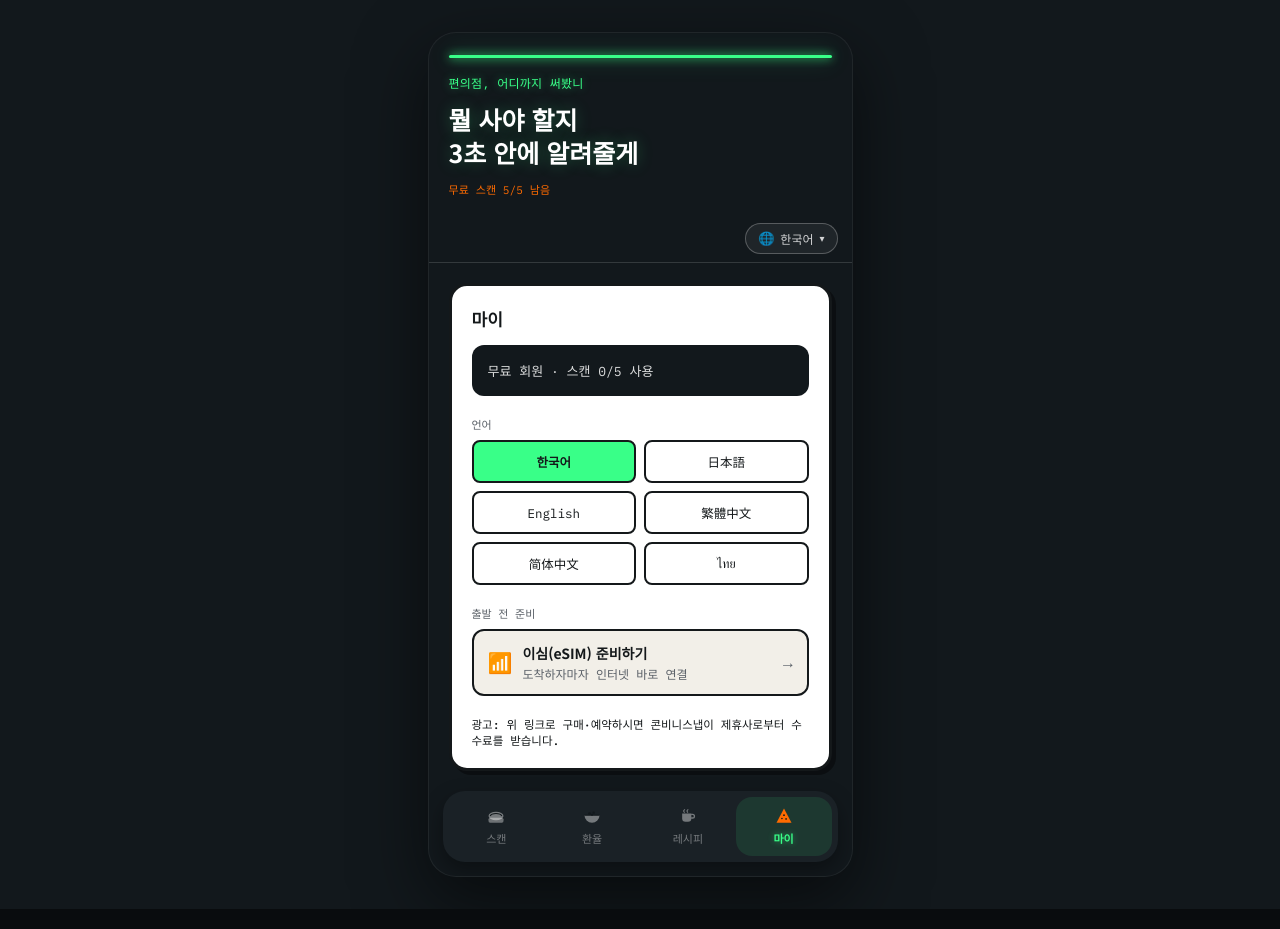
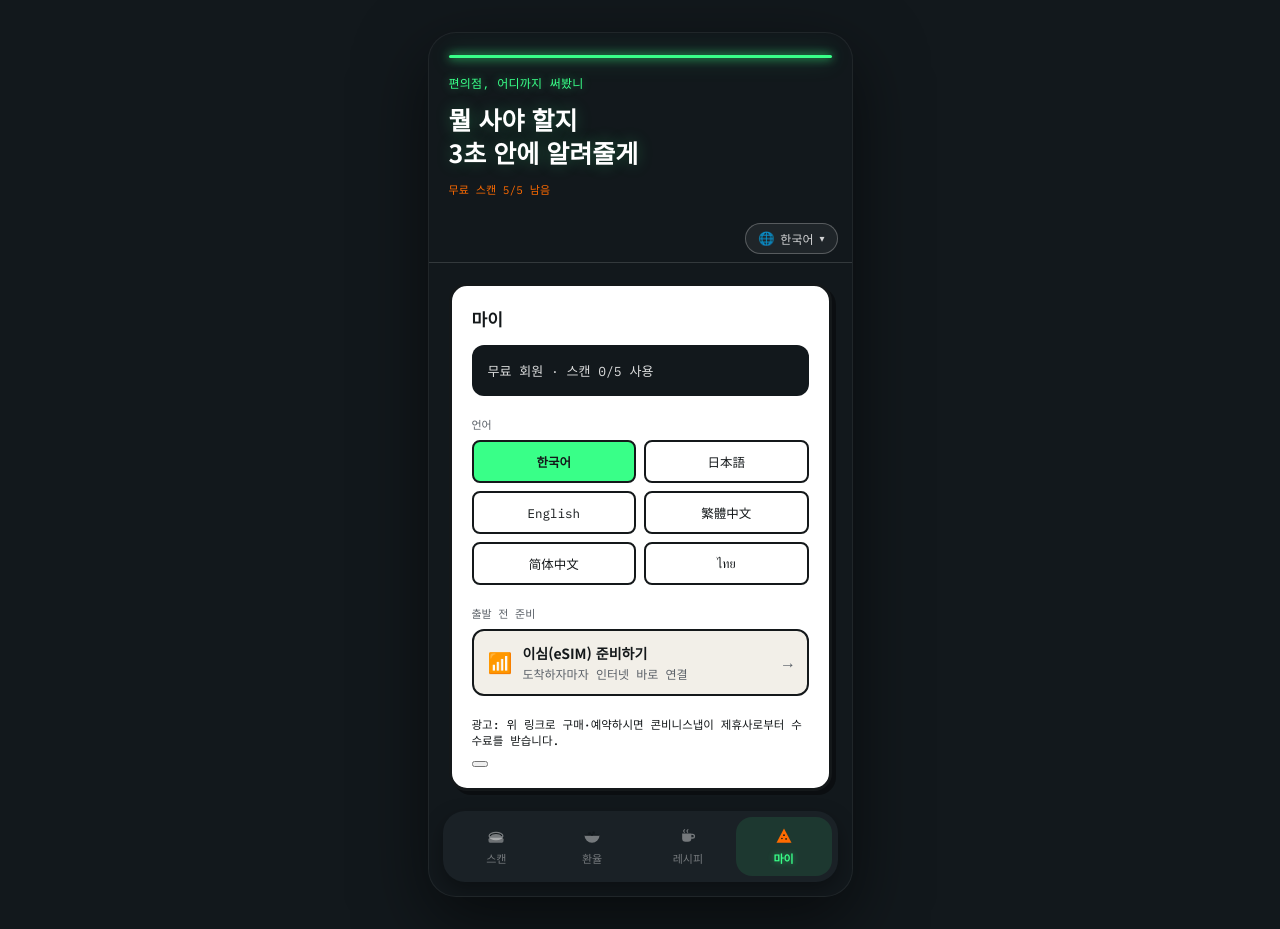
Before and after one commit to hjbbang0/easy-conbini-app, a React (Vite) app: page / in a window 1280 px wide. Both pictures are taken after a click on the button "마이". Built offline with nearby package versions, Linux system fonts and the light colour scheme.

Commit message:
Add files via upload

```diff
--- a/src/components/MyView.jsx
+++ b/src/components/MyView.jsx
@@ -1,5 +1,7 @@
+import { useState } from 'react'
 import { LANGUAGES } from '../i18n/translations.js'
 import { AFFILIATE_LINKS } from '../data/affiliateLinks.js'
+import PolicyModal from './PolicyModal.jsx'
 
 const AFFILIATE_TEXT_KEYS = {
   esim: { label: 'affiliateEsimLabel', sub: 'affiliateEsimSub' },
@@ -45,6 +47,7 @@ function AffiliateGroup({ title, items, t }) {
 }
 
 export default function MyView({ t, language, onChangeLanguage, premium, scanCount, onResetPremium }) {
+  const [showPolicy, setShowPolicy] = useState(false)
   const liveLinks = AFFILIATE_LINKS.filter((item) => item.url)
   const beforeItems = liveLinks.filter((item) => item.group === 'before')
   const duringItems = liveLinks.filter((item) => item.group === 'during')
@@ -86,6 +89,12 @@ export default function MyView({ t, language, onChangeLanguage, premium, scanCou
           {t.myDevReset}
         </button>
       )}
+
+      <button className="my-policy-link" onClick={() => setShowPolicy(true)}>
+        {t.myPolicyLink}
+      </button>
+
+      <PolicyModal open={showPolicy} onClose={() => setShowPolicy(false)} />
     </div>
   )
 }
```
